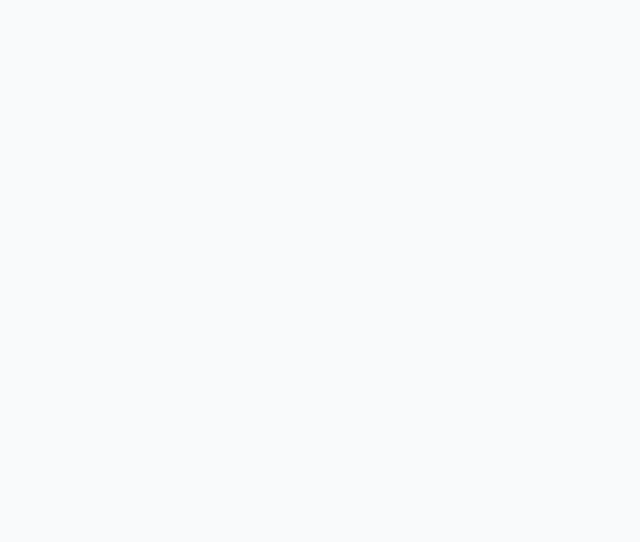
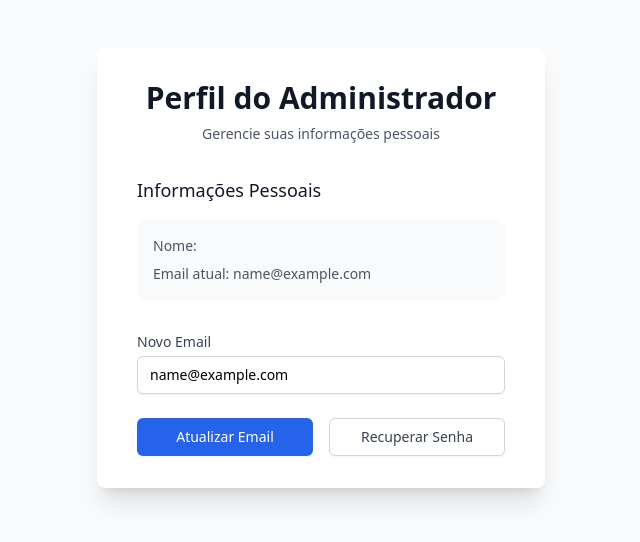
Before and after one commit to Yan0606/manutencao, a React (Create React App) app in the folder frontend/: page /admin/perfil in a window 1280 px wide. Before the commit this address had no page. Shown: the top 542 px of the page, without its empty margins (319-959 px from the left). Built offline with nearby package versions, Linux system fonts and the light colour scheme; sample sign-in values are in the browser's storage.

Commit message:
Feat: :sparkles: novas atualizações

```diff
--- a/frontend/src/App.tsx
+++ b/frontend/src/App.tsx
@@ -4,6 +4,7 @@ import AdminLogin from './pages/AdminLogin';
 import AdminDashboard from './pages/AdminDashboard';
 import TecnicoDashboard from './pages/TecnicoDashboard';
 import ProtectedRoute from './components/ProtectedRoute';
+import AdminProfile from './pages/AdminProfile';
 
 function App() {
   return (
@@ -20,6 +21,11 @@ function App() {
               </ProtectedRoute>
             }
           />
+          <Route path="/admin/perfil" element={
+            <ProtectedRoute>
+              <AdminProfile />
+            </ProtectedRoute>
+          } />
           <Route path="/tecnico/acesso/:token" element={<TecnicoDashboard />} />
         </Routes>
       </div>
--- /dev/null
+++ b/frontend/src/pages/AdminProfile.tsx
@@ -0,0 +1,166 @@
+import { useState, useEffect } from 'react';
+import axios from 'axios';
+
+export default function AdminProfile() {
+  const [admin, setAdmin] = useState({
+    nome: '',
+    email: '',
+  });
+  const [novoEmail, setNovoEmail] = useState('');
+  const [mensagem, setMensagem] = useState('');
+  const [erro, setErro] = useState('');
+  const [carregando, setCarregando] = useState(false);
+
+  useEffect(() => {
+    const adminData = localStorage.getItem('adminData');
+    if (adminData) {
+      const parsedData = JSON.parse(adminData);
+      setAdmin(parsedData);
+      setNovoEmail(parsedData.email);
+    }
+  }, []);
+
+  const handleSubmit = async (e: React.FormEvent) => {
+    e.preventDefault();
+    setCarregando(true);
+    setErro('');
+    setMensagem('');
+
+    try {
+      const token = localStorage.getItem('token');
+      const response = await axios.put(
+        'http://localhost:3001/api/admin/perfil',
+        { email: novoEmail },
+        {
+          headers: {
+            Authorization: `Bearer ${token}`,
+          },
+        }
+      );
+
+      setAdmin(response.data);
+      localStorage.setItem('adminData', JSON.stringify(response.data));
+      setMensagem('Email atualizado com sucesso!');
+    } catch (error) {
+      setErro('Erro ao atualizar email. Tente novamente.');
+    } finally {
+      setCarregando(false);
+    }
+  };
+
+  const handleRecuperarSenha = async () => {
+    setCarregando(true);
+    setErro('');
+    setMensagem('');
+
+    try {
+      const response = await axios.post('http://localhost:3001/api/admin/recuperar-senha', {
+        email: admin.email
+      });
+
+      setMensagem('Email de recuperação enviado com sucesso!');
+    } catch (error) {
+      setErro('Erro ao enviar email de recuperação. Tente novamente.');
+    } finally {
+      setCarregando(false);
+    }
+  };
+
+  return (
+    <div className="min-h-screen bg-gray-50 py-12 px-4 sm:px-6 lg:px-8">
+      <div className="max-w-md mx-auto">
+        <div className="bg-white py-8 px-4 shadow-xl rounded-lg sm:px-10">
+          <div className="text-center mb-8">
+            <h2 className="text-3xl font-extrabold text-gray-900">
+              Perfil do Administrador
+            </h2>
+            <p className="mt-2 text-sm text-gray-600">
+              Gerencie suas informações pessoais
+            </p>
+          </div>
+
+          <div className="mb-8">
+            <h3 className="text-lg font-medium text-gray-900 mb-4">Informações Pessoais</h3>
+            <div className="bg-gray-50 p-4 rounded-lg">
+              <p className="text-sm text-gray-600">
+                <span className="font-medium">Nome:</span> {admin.nome}
+              </p>
+              <p className="text-sm text-gray-600 mt-2">
+                <span className="font-medium">Email atual:</span> {admin.email}
+              </p>
+            </div>
+          </div>
+
+          <form onSubmit={handleSubmit} className="space-y-6">
+            <div>
+              <label htmlFor="email" className="block text-sm font-medium text-gray-700">
+                Novo Email
+              </label>
+              <div className="mt-1">
+                <input
+                  id="email"
+                  name="email"
+                  type="email"
+                  required
+                  value={novoEmail}
+                  onChange={(e) => setNovoEmail(e.target.value)}
+                  className="appearance-none block w-full px-3 py-2 border border-gray-300 rounded-md shadow-sm placeholder-gray-400 focus:outline-none focus:ring-blue-500 focus:border-blue-500 sm:text-sm"
+                  placeholder="seu@email.com"
+                />
+              </div>
+            </div>
+
+            {mensagem && (
+              <div className="rounded-md bg-green-50 p-4">
+                <div className="flex">
+                  <div className="flex-shrink-0">
+                    <svg className="h-5 w-5 text-green-400" fill="none" stroke="currentColor" viewBox="0 0 24 24">
+                      <path strokeLinecap="round" strokeLinejoin="round" strokeWidth={2} d="M9 12l2 2 4-4m6 2a9 9 0 11-18 0 9 9 0 0118 0z" />
+                    </svg>
+                  </div>
+                  <div className="ml-3">
+                    <p className="text-sm text-green-700">{mensagem}</p>
+                  </div>
+                </div>
+              </div>
+            )}
+
+            {erro && (
+              <div className="rounded-md bg-red-50 p-4">
+                <div className="flex">
+                  <div className="flex-shrink-0">
+                    <svg className="h-5 w-5 text-red-400" fill="none" stroke="currentColor" viewBox="0 0 24 24">
+                      <path strokeLinecap="round" strokeLinejoin="round" strokeWidth={2} d="M12 8v4m0 4h.01M21 12a9 9 0 11-18 0 9 9 0 0118 0z" />
+                    </svg>
+                  </div>
+                  <div className="ml-3">
+                    <p className="text-sm text-red-700">{erro}</p>
+                  </div>
+                </div>
+              </div>
+            )}
+
+            <div className="flex space-x-4">
+              <button
+                type="submit"
+                disabled={carregando}
+                className="flex-1 justify-center py-2 px-4 border border-transparent rounded-md shadow-sm text-sm font-medium text-white bg-blue-600 hover:bg-blue-700 focus:outline-none focus:ring-2 focus:ring-offset-2 focus:ring-blue-500"
+              >
+                {carregando ? 'Atualizando...' : 'Atualizar Email'}
+              </button>
+
+              <button
+                type="button"
+                onClick={handleRecuperarSenha}
+                disabled={carregando}
+                className="flex-1 justify-center py-2 px-4 border border-gray-300 rounded-md shadow-sm text-sm font-medium text-gray-700 bg-white hover:bg-gray-50 focus:outline-none focus:ring-2 focus:ring-offset-2 focus:ring-blue-500"
+              >
+                Recuperar Senha
+              </button>
+            </div>
+          </form>
+        </div>
+      </div>
+    </div>
+  );
+}
```
Also changed, not shown: 2 other files (tests, documents, lock files or other folders).
